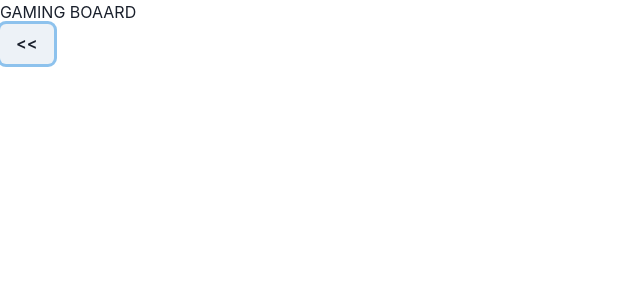
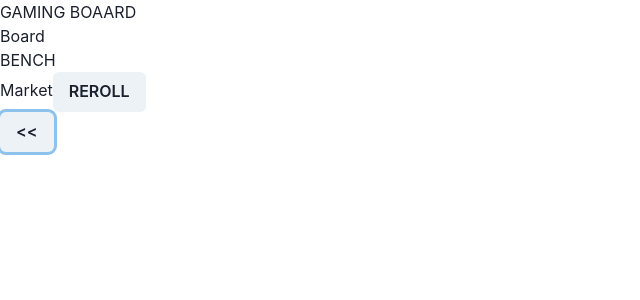
Before and after one commit to xerstom/SP_Autobattler, a Next.js app: page / in a window 1280 px wide. Both pictures are taken after a click on the button ">>". Shown: the top 300 px of the page, without its empty margins (0-640 px from the left). Built offline with nearby package versions, Linux system fonts and the light colour scheme.

Commit message:
feat: page switch

```diff
--- a/src/components/Game.jsx
+++ b/src/components/Game.jsx
@@ -28,7 +28,7 @@ const Game = props => {
 };
 
 Game.propTypes = {
-
+	manager: PropTypes.object,
 };
 
 export default Game;
--- a/src/components/GamingBoard/Bench/Bench.jsx
+++ b/src/components/GamingBoard/Bench/Bench.jsx
@@ -0,0 +1,14 @@
+import PropTypes from "prop-types";
+import React from "react";
+
+const Bench = props => (
+	<div>
+		BENCH
+	</div>
+);
+
+Bench.propTypes = {
+
+};
+
+export default Bench;
--- a/src/components/GamingBoard/Board/Board.jsx
+++ b/src/components/GamingBoard/Board/Board.jsx
@@ -0,0 +1,13 @@
+import PropTypes from "prop-types";
+import React from "react";
+
+const Board = props => (
+	<div>
+		Board
+	</div>
+);
+
+Board.propTypes = {
+
+};
+export default Board;
--- a/src/components/GamingBoard/GamingBoard.jsx
+++ b/src/components/GamingBoard/GamingBoard.jsx
@@ -1,10 +1,17 @@
 import PropTypes from "prop-types";
 import React from "react";
 
+import Bench from "./Bench/Bench.jsx";
+import Board from "./Board/Board.jsx";
+import Market from "./Market/Market.jsx";
+
 const GamingBoard = props => (
-	<div>
+	<>
 		GAMING BOAARD
-	</div>
+		<Board/>
+		<Bench/>
+		<Market/>
+	</>
 );
 
 GamingBoard.propTypes = {
--- a/src/components/GamingBoard/Market/Market.jsx
+++ b/src/components/GamingBoard/Market/Market.jsx
@@ -0,0 +1,16 @@
+import { Button } from "@chakra-ui/react";
+import PropTypes from "prop-types";
+import React from "react";
+
+const Market = props => (
+	<div>
+		Market
+		<Button>REROLL</Button>
+	</div>
+);
+
+Market.propTypes = {
+
+};
+
+export default Market;
```
